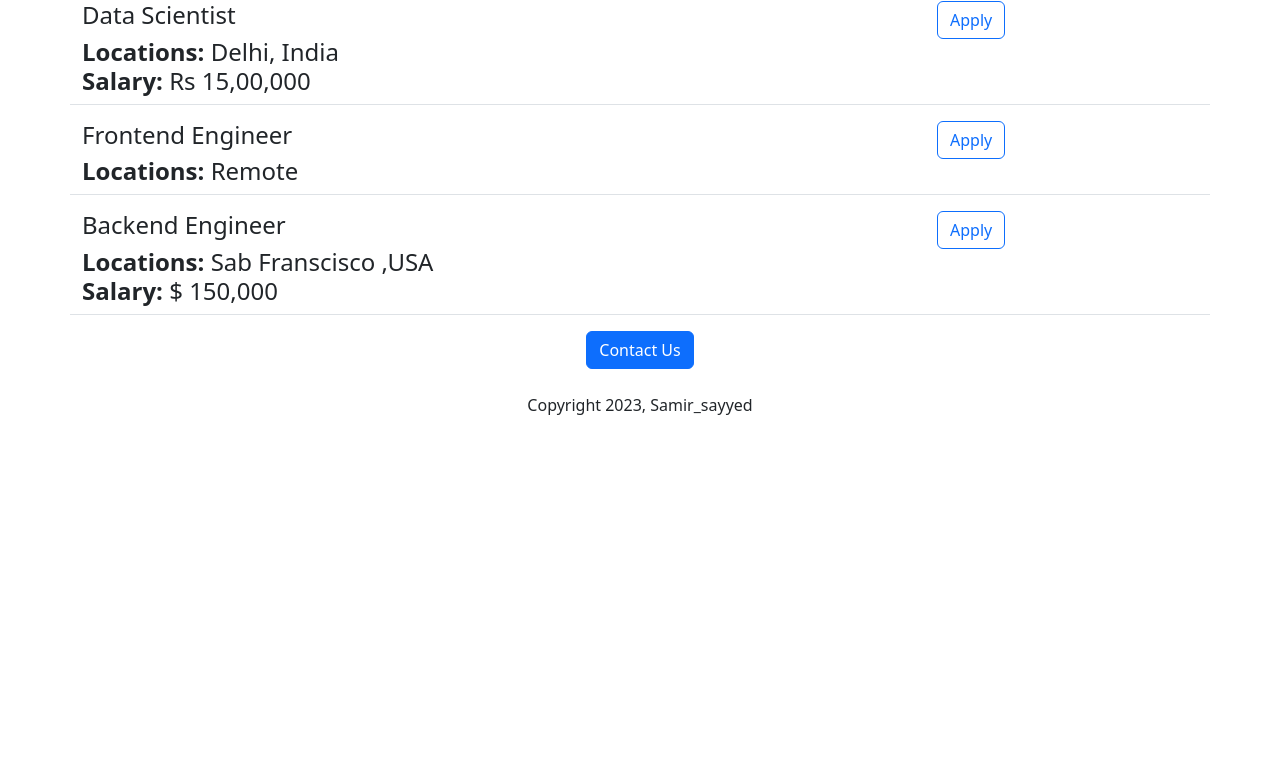
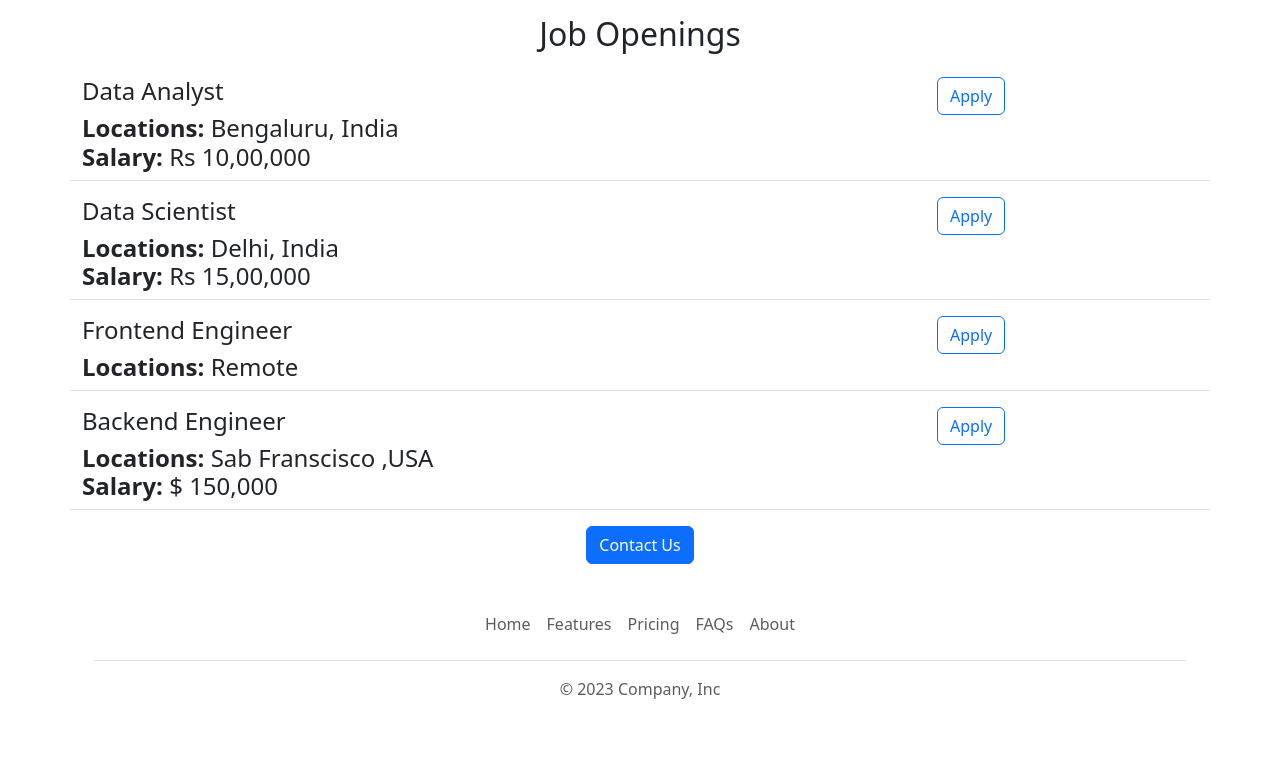
Before and after one commit to samirsayyed5836/samir-career-website-v2, a Flask app: page / in a window 1280 px wide. Shown: the part 833-1590 px from the top of the page. Before the commit the page ends 1248 px from the top, so only its background shows below. Run offline with Flask 3, Linux system fonts and the light colour scheme.

Commit message:
functional & asthetic website

```diff
--- /dev/null
+++ b/templates/footer.html
@@ -0,0 +1,12 @@
+<div class="container">
+  <footer class="py-3 my-4">
+    <ul class="nav justify-content-center border-bottom pb-3 mb-3">
+      <li class="nav-item"><a href="#" class="nav-link px-2 text-body-secondary">Home</a></li>
+      <li class="nav-item"><a href="#" class="nav-link px-2 text-body-secondary">Features</a></li>
+      <li class="nav-item"><a href="#" class="nav-link px-2 text-body-secondary">Pricing</a></li>
+      <li class="nav-item"><a href="#" class="nav-link px-2 text-body-secondary">FAQs</a></li>
+      <li class="nav-item"><a href="#" class="nav-link px-2 text-body-secondary">About</a></li>
+    </ul>
+    <p class="text-center text-body-secondary">&copy; 2023 Company, Inc</p>
+  </footer>
+</div>
--- a/templates/home.html
+++ b/templates/home.html
@@ -9,17 +9,28 @@
       #banner {
         height: 360px;
         width : 100%;
+        object-fit:cover;
+        margin-bottom: 16px;
+
 
       }
     </style>
 
   </head>
   <body>
+  {% include "nav.html"%}
+  <img class = "img-fluid" id="banner" src="https://samir-careers-website--samirsayyed5836.repl.co/static/banner.jpeg.jpg" height="320">
   <div class ="container">
   <h1 class = "text-center mt-2 mb-4">{{company_name}} Careers</h1>
-    <img class = "img-fluid" id="banner" src="https://samir-careers-website--samirsayyed5836.repl.co/static/banner.jpeg.jpg" height="320">
-    <h2 class = "text-center">About samir</h2>
+
+  <div class= "row" style="margin-bottom:16px">
+    <div class = "col-md-6">
     <p class= "lead">At Samir careers, we believe in the power of diversity and inclusion to drive innovation, creativity, and success. Our commitment to fostering a diverse and inclusive workplace is at the heart of our culture. We understand that diversity goes beyond just demographics; it encompasses a wide range of backgrounds, experiences, perspectives, and ideas. We actively seek out talent from all walks of life, because we know that a diverse team leads to better problem-solving, increased productivity, and a more vibrant work environment.</p>
+    </div>
+      <div class = "d-none d-md-block col-md-6">
+      <img src="static/people.jpg" style="height:320px; border-radius:4px">
+      </div>
+  </div>
   <h2 class = "text-center mt-2 mb-4"> Job Openings</h2>
   <p>
     <div>
@@ -30,9 +41,10 @@
   </p>
 
     <div class= "text-center">
-      <button class="btn btn-primary">Contact Us</button>
-       <p class = "mt-4">Copyright 2023, Samir_sayyed</p>
+      <a class="btn btn-primary" href="mailto:samsayyed567@gmail.com?subject=Question%20about%20job%20opening&body=My%20Name%3A%20%3CYour%20Name%20here%3E%0D%0A%0D%0AMy%20Question%3A%20%3CEnter%20your%20Question%20here%3E%0D%0A%0D%0A%0D%0A">Contact Us</a>
+
     <div/>
+    {% include "footer.html"%}
   </div>
   </body>
 </html>
--- a/templates/jobitem.html
+++ b/templates/jobitem.html
@@ -13,6 +13,6 @@
        {% endif %}
   </div>
   <div class="col-3">
-    <button type="button" class="btn btn-outline-primary">Apply</button>
+    <a href=mailto:samsayyed567@gmail.com?subject=Application%20for%20{{job['title']}}&body=My%20Name%3A%20%3CYour%20Name%20here%3E%0D%0A%0D%0AYour%20Resume%20Link%3A%20%3CYour%20Resume%20Link%3E%0D%0A%0D%0ALinkdin%20Link%3A%20%3Clinkdin%20url%3E%0D%0A%0D%0A%0D%0A type="button" class="btn btn-outline-primary">Apply</a>
   </div>
 </div>
--- /dev/null
+++ b/templates/nav.html
@@ -0,0 +1,9 @@
+<nav class="navbar bg-body-tertiary shadow-sm fixed-top bg-white">
+  <div class="container-fluid">
+    <a class="navbar-brand" href="#">
+      <img src="/static/bootstrap-logo.svg" alt="Logo" width="30" height="24" class="d-inline-block align-text-top">
+      Careers
+    </a>
+  </div>
+</nav>
+<div style="height:56px"></div>
```
Also changed, not shown: static/bootstrap-logo.svg (added), 1 other file.
